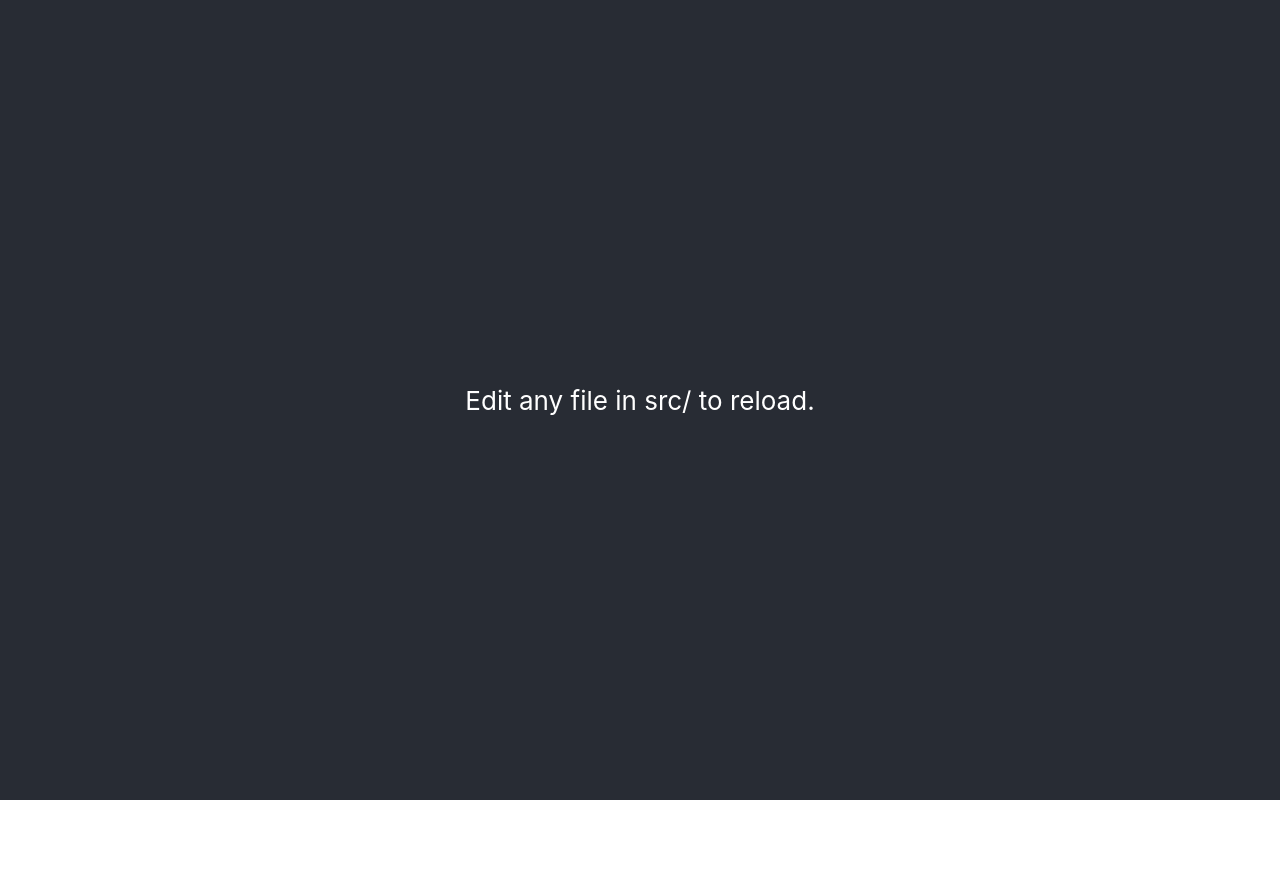
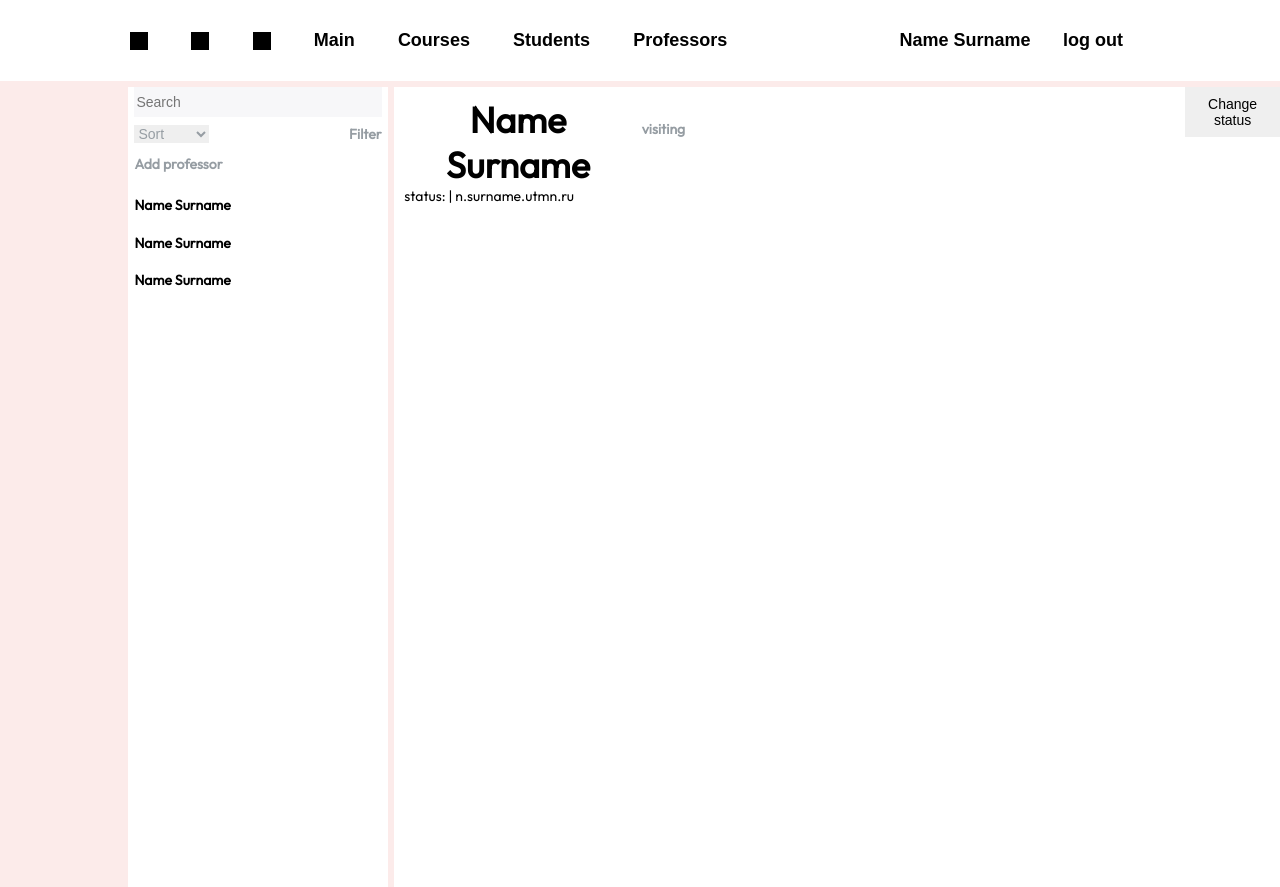
Before and after one commit to barsikus007/modeus, a React (Create React App) app in the folder frontend/: page / in a window 1280 px wide. Before the commit the page ends 800 px from the top, so only its background shows below. Built offline with nearby package versions, Linux system fonts and the light colour scheme.

Commit message:
professors window

```diff
--- /dev/null
+++ b/frontend/src/App.css
@@ -0,0 +1,9 @@
+
+
+
+.App {
+  text-align: center;
+  background-color: #DE3E311A;
+  font-family: 'Outfit', sans-serif;
+  min-height: 100vh;
+}
--- a/frontend/src/App.jsx
+++ b/frontend/src/App.jsx
@@ -1,28 +1,24 @@
-import React from 'react';
+import './App.css';
 import styled from 'styled-components';
+import Navbar from "./jsx_example.jsx";
+import ProfessorsList from "./professorsList.jsx";
+import ProfessorProfile from "./professorProfile.jsx";
 
-const Main = styled.div`
-  text-align: center;
-`;
-
-const Header = styled.header`
-  background-color: #282c34;
-  min-height: 100vh;
-  display: flex;
-  flex-direction: column;
-  align-items: center;
-  justify-content: center;
-  font-size: calc(10px + 2vmin);
-  color: white;
-`;
+const Row = styled.div `
+  display:flex;
+  flex-direction: row;
+`
 
 function App() {
   return (
-    <Main>
-      <Header>
-        <p>Edit any file in src/ to reload.</p>
-      </Header>
-    </Main>
+    <div className="App" >
+
+              <Navbar/>
+              <Row>
+              <ProfessorsList />
+              <ProfessorProfile></ProfessorProfile>
+              </Row>
+    </div>
   );
 }
 
--- /dev/null
+++ b/frontend/src/jsx_example.jsx
@@ -0,0 +1,90 @@
+// JavaScript source code
+import React from 'react';
+import styled from 'styled-components';
+
+
+
+const Body = styled.body `
+    background-color: #fcecea;
+    font-family: sans-serif;
+`
+
+
+const Navrow = styled.div`
+    display: flex;
+    flex-direction: row;
+
+    justify-content: space-between;
+    background-color: #ffffff;
+
+`
+const Square = styled.div `
+    height:18px;
+    width:18px;
+    background-color:black;
+
+
+`
+const H5 = styled.h5 `
+    font-size: 18px;
+    font-weight: bold;
+    &:hover {
+        color:green;
+    }
+
+`
+
+const Tabs = styled.div `
+    display: flex;
+    flex-direction: row;
+    justify-content: space-around;
+    align-items: center;
+    margin-left:8.5%;
+    width: 50%;
+`
+const NameBox = styled.div `
+
+    display:flex;
+    flex-direction:row;
+    justify-content:space-around;
+    align-items: flex-end;
+    width:20%;
+
+    margin-right:11%;
+
+`
+
+
+class Navbar extends React.Component {
+
+  render() {
+   return  (
+    <Body>
+    <style>
+    @import url('https://fonts.googleapis.com/css2?family=Outfit:wght@100;200;300;400&display=swap');
+    </style>
+   <Navrow>
+   <Tabs>
+   <Square></Square>
+   <Square></Square>
+   <Square></Square>
+    <H5>Main</H5>
+    <H5>Courses</H5>
+    <H5>Students</H5>
+    <H5>Professors</H5>
+   </Tabs>
+   <NameBox>
+       <H5>Name Surname</H5>
+       <H5>log out</H5>
+   </NameBox>
+
+  </Navrow>
+  </Body>)
+  }
+
+
+}
+
+
+
+export default Navbar;
--- /dev/null
+++ b/frontend/src/professorProfile.jsx
@@ -0,0 +1,82 @@
+import React from 'react';
+import styled from 'styled-components';
+
+
+
+const Profile=styled.div `
+
+
+   margin-top:0.5%;
+   margin-left:0.5%;
+    background-color:#ffffff;
+    min-height: 100vh;
+    weight:800px;
+
+
+`
+const MainRow = styled.div `
+    display:flex;
+    display-direction:row;
+    justify-content:space-around;
+
+
+`
+const Name = styled.h3 `
+    font-size: 36px;
+    font-weight:bold;
+    margin-left:10px;
+    margin-top:10px;
+    margin-bottom:0;
+`
+const Type = styled.h6 `
+    margin-left:10px;
+    font-size:14px;
+    color:#969DA3;
+`
+const Details = styled.h6 `
+   position: absolute;
+   margin-left:10px;
+   margin-top:0;
+
+   font-size:14px;
+   font-style:normal;
+   font-weight:400;
+
+`
+const ChangeStatusBtn = styled.button`
+    border:none;
+    font-size:14px;
+    text-color:#969DA3;
+    height:50px;
+    weight:116px;
+    margin-left: 500px;
+`
+const Courses = styled.h5 `
+
+`
+const CoursesTable = styled.div `
+
+`
+
+
+
+
+
+
+class ProfessorProfile extends React.Component {
+    render () {
+        return <Profile>
+        <MainRow>
+        <Name>Name Surname</Name>
+        <Type>visiting</Type>
+        <ChangeStatusBtn>Change status</ChangeStatusBtn>
+
+        </MainRow>
+        <Details>status: | n.surname.utmn.ru</Details>
+
+        </Profile>
+    }
+
+}
+
+export default ProfessorProfile;
--- /dev/null
+++ b/frontend/src/professorsList.jsx
@@ -0,0 +1,107 @@
+// JavaScript source code
+import React from 'react';
+import styled from 'styled-components';
+
+
+
+
+
+const ProfBar = styled.div`
+    background-color:#ffffff;
+    display:flex;
+    flex-direction:column;
+    margin-left:10%;
+    width:255px;
+    margin-top: 0.5%;
+    align-items:flex-start;
+    padding-left:0.5%;
+    padding-right:0.5%;
+    min-height: 100vh;
+
+`
+const SearchBar = styled.input`
+    width:100%;
+    height:30px;
+    align-self:center;
+    background-color:#f7f7f9;
+    color:#969DA3;
+    border:none;
+    font-size:14px;
+
+`
+
+const ToolsRow = styled.div`
+    display:flex;
+    flex-direction:row;
+    height:30px;
+    width:100%;
+    align-items:flex-start;
+    justify-content: space-between;
+    margin-top:3%;
+
+`
+const Sort = styled.select`
+    width:30%;
+    margin-top:0;
+    border:none;
+    color:#969DA3;
+    font-size:14px;
+
+`
+
+const H6 = styled.h6 `
+    font-size:14px;
+    margin-top:0;
+    color:#969DA3;
+
+
+`
+const AddButton = styled.h5 `
+
+    color:#969DA3;
+    margin-top:0;
+    font-size:14px;
+`
+const Ul = styled.ul`
+    list-style-type: none;
+
+    padding-left: 0;
+    margin-top:0;
+`
+const Li = styled.li`
+    margin-bottom: 20%;
+    font-weight:bold;
+    font-size:14px;
+
+`
+
+
+
+class ProfessorsList extends React.Component {
+    render () {
+        return <ProfBar>
+        <SearchBar type="search"  placeholder="Search" >
+
+
+        </SearchBar>
+        <ToolsRow>
+            <Sort>
+                <option>Sort</option>
+                <option>option_1</option>
+                <option>option_2</option>
+                <option>option_3</option>
+            </Sort>
+            <H6>Filter</H6>
+        </ToolsRow>
+        <AddButton>Add professor</AddButton>
+        <Ul>
+            <Li>Name Surname</Li>
+            <Li>Name Surname</Li>
+            <Li>Name Surname</Li>
+        </Ul>
+        </ProfBar>
+    }
+
+}
+
+export default ProfessorsList;
```
